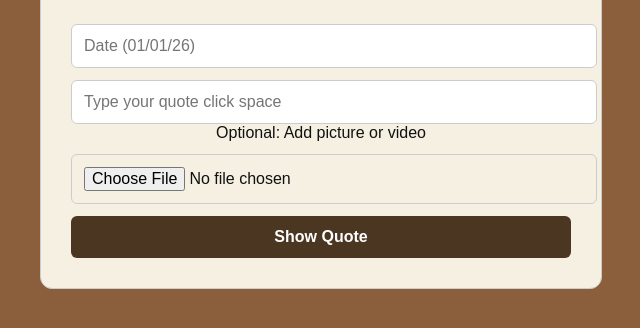
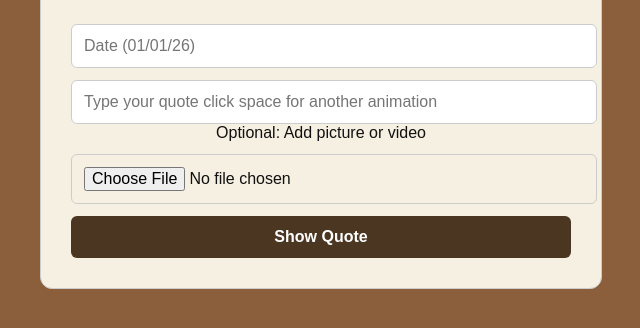
Before and after one commit to colsmorales66-commits/Quote-of-the-day-, a plain HTML site: page index.html in a window 1280 px wide. Shown: the part 306-634 px from the top of the page, without its empty margins (319-959 px from the left). Drawn offline with Linux system fonts and the light colour scheme.

Commit message:
Update quote input placeholder text for clarity

```diff
--- a/index.html
+++ b/index.html
@@ -137,7 +137,7 @@ body {
     </div>
 
     <input id="dateInput" placeholder="Date (01/01/26)">
-    <input id="quoteInput" placeholder="Type your quote click space">
+    <input id="quoteInput" placeholder="Type your quote click space for another animation">
 
     <div id="wordList"></div>
 
```
